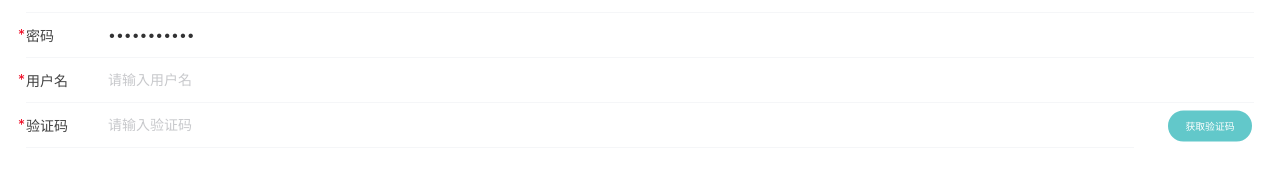
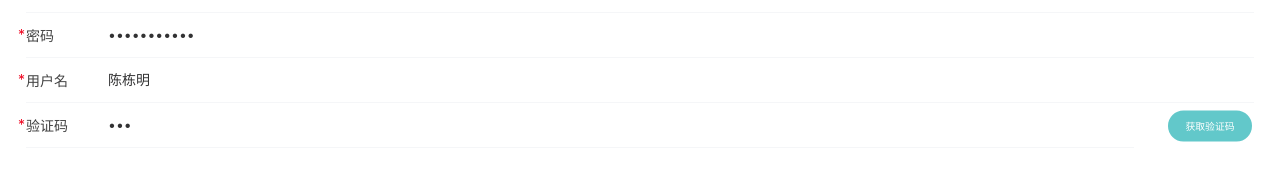
Before and after one commit to chendongming0602/money, a Vue app in the folder h5/: page /#/reg in a window 1280 px wide. Shown: the part 232-409 px from the top of the page. Built offline with nearby package versions, Linux system fonts and the light colour scheme.

Commit message:
调试接口

```diff
--- a/h5/src/pages/index/tab1.vue
+++ b/h5/src/pages/index/tab1.vue
@@ -43,8 +43,16 @@ export default {
             ]
         }
     },
+    methods:{
+        async listGET(){
+            let res=await this.axios({
+                path:"/index/index/getAll"
+            });
+            console.log(res)
+        }
+    },
     created(){
-
+        this.listGET();
     }
 }
 </script>
--- a/h5/src/pages/user/login.vue
+++ b/h5/src/pages/user/login.vue
@@ -6,7 +6,7 @@
                 <van-field
                     class="reg-input"
                     v-model="values.phone"
-                    name="phone"
+                    name="account"
                     clearable
                     :error="false"
                     type="tel"
@@ -40,13 +40,21 @@ export default {
     data(){
         return{
             values:{
-                phone:"",
-                pwd:""
+                phone:"15659914166",
+                pwd:"a1565991416"
             }
         }
     },
     methods:{
+        async loginPOST(data){
+            this.axios({
+                path:"/user/user/login",
+                method:"POST",
+                data
+            })
+        },
         onSubmit(values) {
+            this.loginPOST(values)
             console.log('submit', values);
         },
         isPhone(val){
--- a/h5/src/pages/user/reg.vue
+++ b/h5/src/pages/user/reg.vue
@@ -18,7 +18,7 @@
                 <van-field
                     v-model="values.pwd"
                     type="password"
-                    name="pwd"
+                    name="password"
                     label="密码"
                     clearable
                     required
@@ -68,8 +68,8 @@ export default {
             values:{
                 phone: '15659914166',
                 pwd: 'a1565991416',
-                sms:"",
-                name:""
+                sms:"123",
+                name:"陈栋明"
             },
             sec:0,
             text:"获取验证码",
@@ -79,7 +79,18 @@ export default {
         }
     },
     methods: {
+        regPOST(data){
+            data.account=data.phone;
+            this.axios({
+                path:"/user/user/enrollment",
+                method:"POST",
+                data
+            }).then(res=>{
+                console.log(res)
+            })
+        },
         onSubmit(values) {
+            this.regPOST(values)
             console.log('submit', values);
         },
         //点击了获取验证码
--- a/h5/src/utils/axios.js
+++ b/h5/src/utils/axios.js
@@ -56,11 +56,12 @@ const axios=function({path,method="GET",data={}}={}){
             method,
             ...datas
         }).then(res=>{
-            if(res.data.code===1){
-                resolve(res.data.data)
-            }else{
-                reject(res.data)
-            }
+            console.log(res)
+            // if(res.data.code===1){
+            //     resolve(res.data.data)
+            // }else{
+            //     reject(res.data)
+            // }
         }).catch(err=>{reject(err)})
     })
 };
--- a/h5/vue.config.js
+++ b/h5/vue.config.js
@@ -4,7 +4,7 @@ module.exports = {
     devServer:{
         "proxy":{
             "/api":{
-                target:"http://127.0.0.1:3000",
+                target:"http://49.232.195.183",
                 pathRewrite:{"^/api":""}
             }
         }
```
Also changed, not shown: 1 other file (tests, documents, lock files or other folders).
